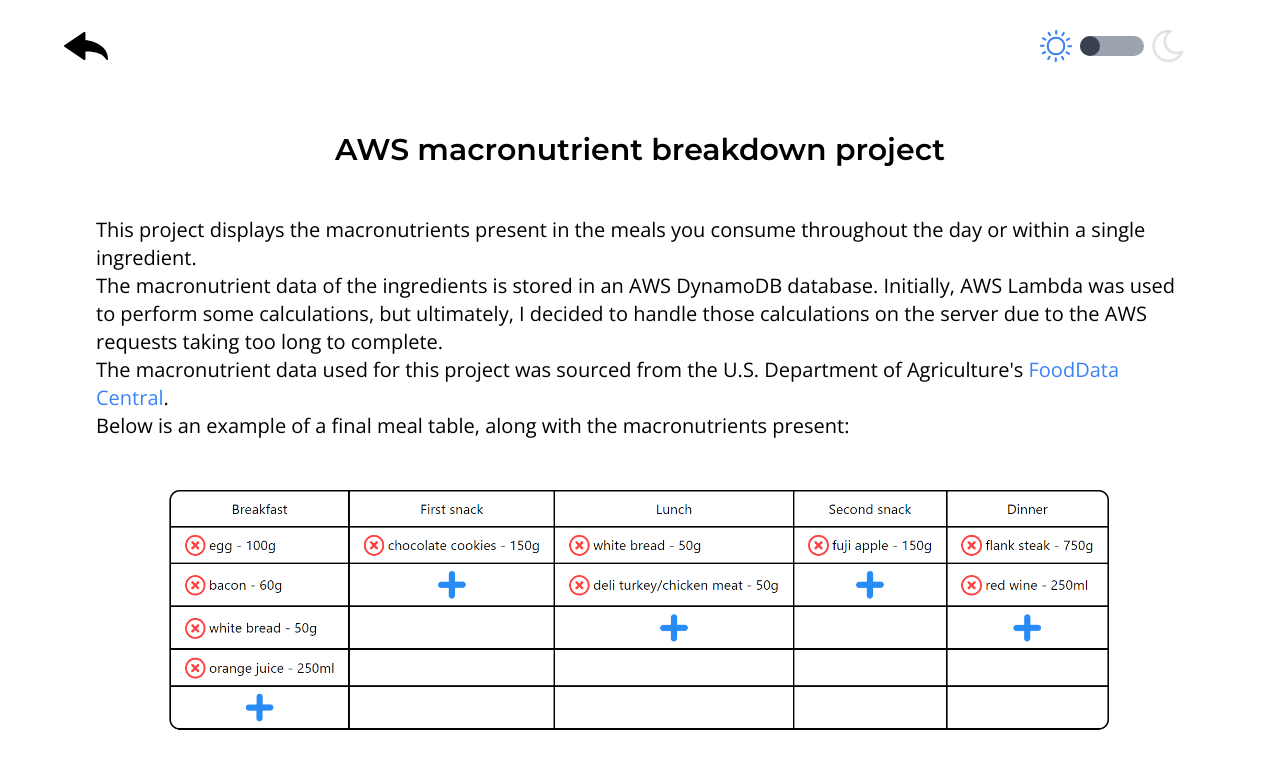
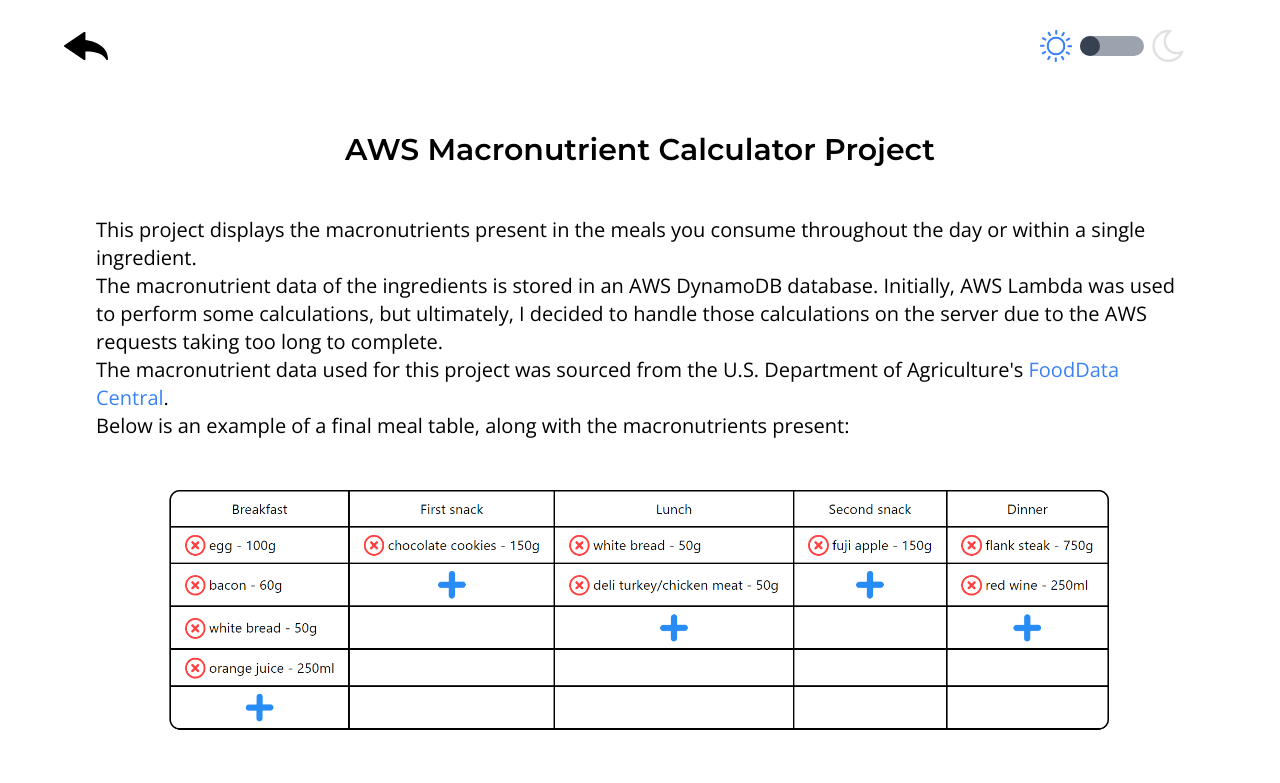
Before and after one commit to dospix/Portfolio-Website-V2, a React (Vite) app in the folder frontend/: page /asw-macronutrient-project in a window 1280 px wide. Shown: the top 783 px of the page. Built offline with nearby package versions, Linux system fonts and the light colour scheme.

Commit message:
Capitalize project headers

```diff
--- a/frontend/src/Projects.jsx
+++ b/frontend/src/Projects.jsx
@@ -6,7 +6,7 @@ import AWSMacronutrientProject from "./pages/AWSMacronutrientProject"
 const projects = [
     {
         key: 0,
-        name: "AWS macronutrient calculator project",
+        name: "AWS Macronutrient Calculator Project",
         description: "Using AWS to calculate the macronutrients in your meals.",
         image: "images/macronutrients.jpg",
         path: "/asw-macronutrient-project",
@@ -14,7 +14,7 @@ const projects = [
     },
     {
         key: 1,
-        name: "Used cars machine learning project",
+        name: "Used Cars Machine Learning Project",
         description: "Predicting used car prices using pandas, matplotlib, scikit-learn and PyTorch.",
         image: "images/used-car.jpg",
         path: "/used-cars-machine-learning-project",
@@ -22,7 +22,7 @@ const projects = [
     },
     {
         key: 2,
-        name: "Task/Habit management MySQL project",
+        name: "Task/Habit Management MySQL Project",
         description: "This project uses MySQL to store your tasks and habits.",
         image: "images/planning.jpg",
         path: "/mysql-project",
@@ -30,7 +30,7 @@ const projects = [
     },
     {
         key: 3,
-        name: "Google Books API project",
+        name: "Google Books API Project",
         description: "This project uses the Google Books API to recommend books on various topics.",
         image: "images/google-books-api.jpg",
         path: "/google-api-project",
--- a/frontend/src/pages/AWSMacronutrientProject.jsx
+++ b/frontend/src/pages/AWSMacronutrientProject.jsx
@@ -213,7 +213,7 @@ export default function MySQLProject(props){
     return (
         <>
             <div className="mt-12 md:mt-16 mx-4 text-center">
-                <h1 className="text-xl md:text-3xl font-semibold font-Montserrat">AWS macronutrient breakdown project</h1>
+                <h1 className="text-xl md:text-3xl font-semibold font-Montserrat">AWS Macronutrient Calculator Project</h1>
             </div>
 
             <p className="mt-12 mx-4 md:mx-12 lg:mx-24 text-xs sm:text-sm md:text-xl font-Open_Sans">
--- a/frontend/src/pages/GoogleApiProject.jsx
+++ b/frontend/src/pages/GoogleApiProject.jsx
@@ -155,7 +155,7 @@ export default function GoogleApiProject(props) {
   return (
   <>
     <div className='lg:mt-20 md:mt-16 sm:mt-14 mt-12 mx-2 text-center'>
-      <h1 className='md:text-3xl text-2xl font-semibold font-Montserrat'>Book recommendations using Google Books API</h1>
+      <h1 className='md:text-3xl text-2xl font-semibold font-Montserrat'>Book Recommendations Using Google Books API</h1>
     </div>
 
     <div className='mt-12 2xl:mx-80 xl:mx-44 lg:mx-16 md:mx-10 mx-5 md:text-2xl sm:text-xl text-lg font-Open_Sans'>
--- a/frontend/src/pages/MySQLProject.jsx
+++ b/frontend/src/pages/MySQLProject.jsx
@@ -265,7 +265,7 @@ export default function MySQLProject(props){
 
     return (
         <>
-            <h1 className='mt-12 mx-1 sm:mx-4 text-lg md:text-2xl lg:text-3xl text-center font-semibold font-Montserrat'>Using MySQL to store your tasks/habits</h1>
+            <h1 className='mt-12 mx-1 sm:mx-4 text-lg md:text-2xl lg:text-3xl text-center font-semibold font-Montserrat'>Using MySQL to Store Your Tasks/Habits</h1>
 
             <div className='mt-24 2xl:mx-80 xl:mx-44 lg:mx-16 md:mx-10 mx-5 md:text-2xl sm:text-xl text-lg font-Open_Sans'>
                 <p className="lg:inline">Once you register/log in you will be able to interact with the project. </p>
--- a/frontend/src/pages/UsedCarsMachineLearningProject.jsx
+++ b/frontend/src/pages/UsedCarsMachineLearningProject.jsx
@@ -86,7 +86,7 @@ export default function UsedCarsMachineLearningProject(props) {
     return (
     <>
         <div className='mt-12 md:mt-20 mx-4 text-center'>
-            <h1 className='text-xl md:text-3xl font-semibold font-Montserrat'>Predicting used car prices using machine learning & neural networks</h1>
+            <h1 className='text-xl md:text-3xl font-semibold font-Montserrat'>Predicting Used Car Prices Using Machine Learning & Neural Networks</h1>
         </div>
 
         <div className='mt-10 mx-4 flex items-center justify-center text-center'>
```
